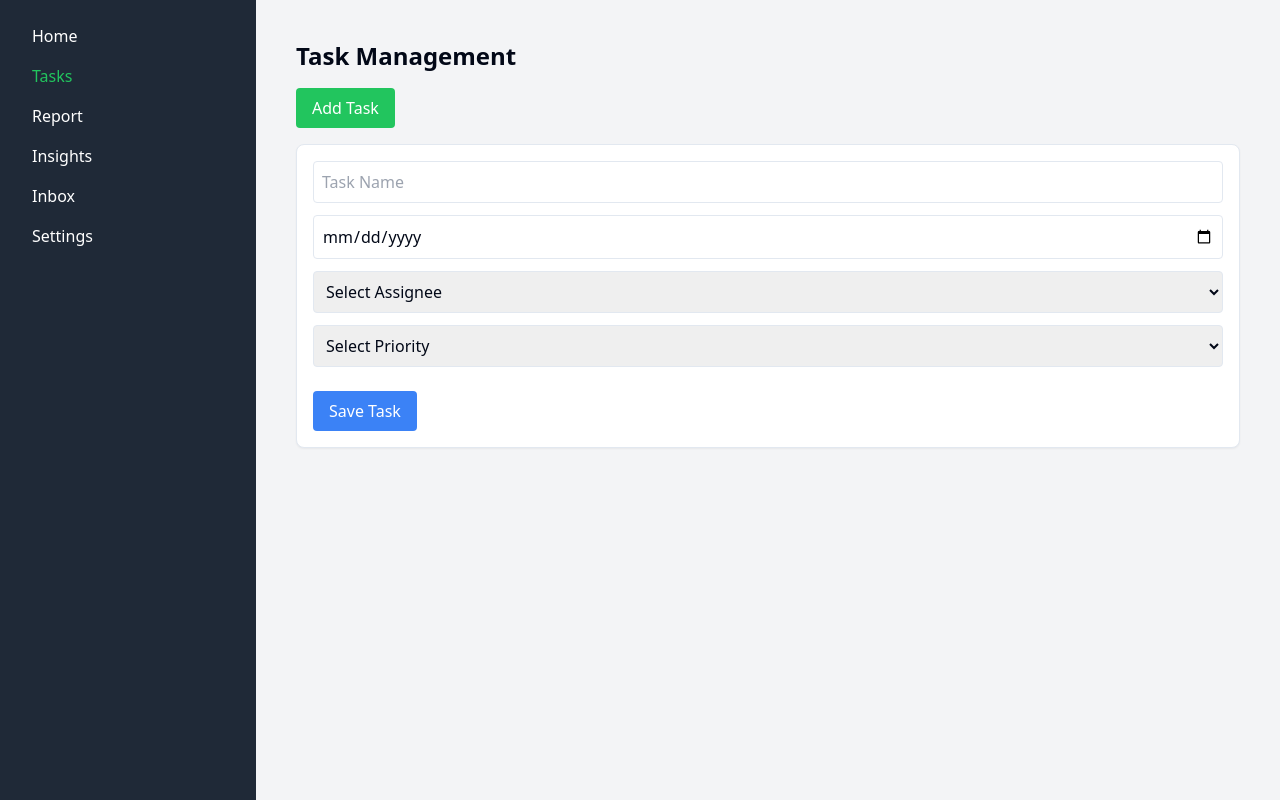
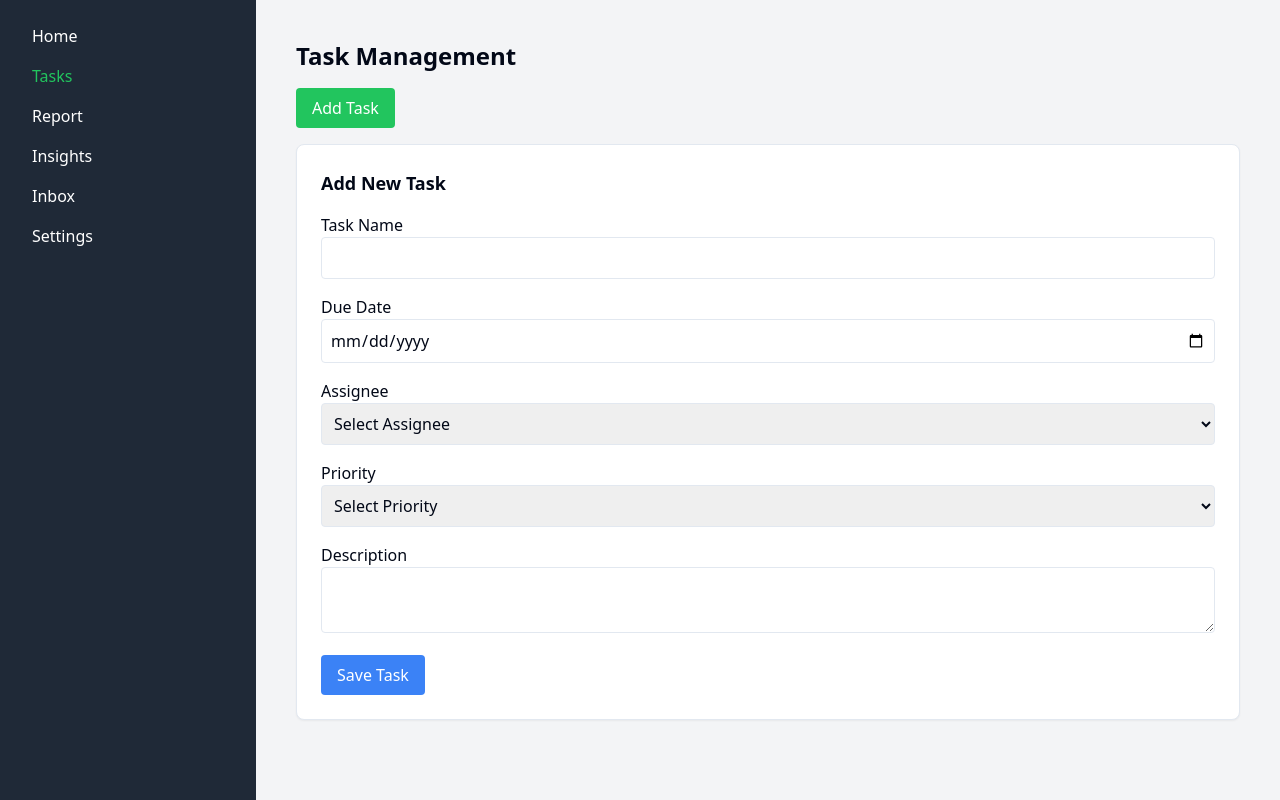
Before and after one commit to diduladishan/task-management-application, a Next.js app: page /tasks in a window 1280 px wide. Both pictures are taken after a click on the button "Add Task". Built offline with nearby package versions, Linux system fonts and the light colour scheme.

Commit message:
feat: integrate form validation with react-hook-form and yup

```diff
--- a/components/AddTaskCard.tsx
+++ b/components/AddTaskCard.tsx
@@ -1,73 +1,99 @@
-import React, { useState } from "react";
-import { Button } from "@/components/ui/button";
-import { Input } from "@/components/ui/input";
-import { Label } from "@/components/ui/label";
+import * as yup from "yup";
+import { toast } from "react-hot-toast";
+import React, { useEffect } from "react";
+import { useForm } from "react-hook-form";
+import { yupResolver } from "@hookform/resolvers/yup";
 
 interface AddTaskCardProps {
-  onSave: (task: Task) => void;
+  onSave: (task: Omit<Task, "status">) => void;
 }
 
-// In AddTaskCard.tsx
 export interface Task {
   id: number;
   name: string;
   dueDate: string | null;
   assignee: string | null;
   priority: string | null;
-  description: string | null; // Add description here
+  description: string | null;
+  status: string;
 }
 
+const schema = yup.object().shape({
+  name: yup.string().required("Task Name is required"),
+  dueDate: yup.string().required("Due Date is required"),
+  assignee: yup.string().required("Assignee is required"),
+  priority: yup.string().required("Priority is required"),
+  description: yup.string().nullable(),
+});
+
 const AddTaskCard: React.FC<AddTaskCardProps> = ({ onSave }) => {
-  const [taskName, setTaskName] = useState("");
-  const [dueDate, setDueDate] = useState<string | null>(null);
-  const [assignee, setAssignee] = useState<string | null>(null);
-  const [priority, setPriority] = useState<string | null>(null);
+  const {
+    register,
+    handleSubmit,
+    reset,
+    formState: { errors },
+  } = useForm<Task>({
+    resolver: yupResolver(schema) as any,
+    defaultValues: {
+      name: "",
+      dueDate: null,
+      assignee: null,
+      priority: null,
+      description: null,
+    },
+  });
 
-  const handleSave = () => {
-    if (!taskName || !dueDate || !assignee || !priority) {
-      alert("Please fill in all fields");
-      return;
-    }
-
-    const newTask: Task = {
+  const onSubmit = (data: Task) => {
+    const newTask = {
       id: Date.now(),
-      name: taskName,
-      dueDate,
-      assignee,
-      priority,
-      description: null,
+      name: data.name,
+      dueDate: data.dueDate,
+      assignee: data.assignee,
+      priority: data.priority,
+      description: data.description,
     };
 
     onSave(newTask);
-    resetForm();
+    reset();
   };
 
-  const resetForm = () => {
-    setTaskName("");
-    setDueDate(null);
-    setAssignee(null);
-    setPriority(null);
-  };
+  useEffect(() => {
+    if (Object.keys(errors).length > 0) {
+      toast.error("Please fill in all the required fields.");
+    }
+  }, [errors]);
 
   return (
-    <div className="border rounded-lg p-4 bg-white shadow-sm">
+    <div className="border rounded-lg p-6 bg-white shadow-sm">
+      <h3 className="text-lg font-semibold mb-4">Add New Task</h3>
+
+      <form onSubmit={handleSubmit(onSubmit)} className="space-y-4">
+        <div>
+          <label htmlFor="name">Task Name</label>
           <input
+            id="name"
             type="text"
-        placeholder="Task Name"
-        value={taskName}
-        onChange={(e) => setTaskName(e.target.value)}
-        className="w-full mb-3 p-2 border rounded"
+            {...register("name")}
+            className="w-full p-2 border rounded"
           />
+        </div>
+
+        <div>
+          <label htmlFor="dueDate">Due Date</label>
           <input
+            id="dueDate"
             type="date"
-        value={dueDate ?? ""}
-        onChange={(e) => setDueDate(e.target.value)}
-        className="w-full mb-3 p-2 border rounded"
+            {...register("dueDate")}
+            className="w-full p-2 border rounded"
           />
+        </div>
+
+        <div>
+          <label htmlFor="assignee">Assignee</label>
           <select
-        value={assignee ?? ""}
-        onChange={(e) => setAssignee(e.target.value)}
-        className="w-full mb-3 p-2 border rounded"
+            id="assignee"
+            {...register("assignee")}
+            className="w-full p-2 border rounded"
           >
             <option value="" disabled>
               Select Assignee
@@ -76,10 +102,14 @@ const AddTaskCard: React.FC<AddTaskCardProps> = ({ onSave }) => {
             <option value="Jane Smith">Jane Smith</option>
             <option value="Alice Brown">Alice Brown</option>
           </select>
+        </div>
+
+        <div>
+          <label htmlFor="priority">Priority</label>
           <select
-        value={priority ?? ""}
-        onChange={(e) => setPriority(e.target.value)}
-        className="w-full mb-3 p-2 border rounded"
+            id="priority"
+            {...register("priority")}
+            className="w-full p-2 border rounded"
           >
             <option value="" disabled>
               Select Priority
@@ -88,12 +118,24 @@ const AddTaskCard: React.FC<AddTaskCardProps> = ({ onSave }) => {
             <option value="Medium">Medium</option>
             <option value="High">High</option>
           </select>
+        </div>
+
+        <div>
+          <label htmlFor="description">Description</label>
+          <textarea
+            id="description"
+            {...register("description")}
+            className="w-full p-2 border rounded"
+          />
+        </div>
+
         <button
-        onClick={handleSave}
+          type="submit"
           className="bg-blue-500 text-white px-4 py-2 rounded mt-3"
         >
           Save Task
         </button>
+      </form>
     </div>
   );
 };
--- a/package.json
+++ b/package.json
@@ -11,6 +11,7 @@
   "dependencies": {
     "@dnd-kit/core": "^6.1.0",
     "@dnd-kit/sortable": "^8.0.0",
+    "@hookform/resolvers": "^3.9.1",
     "@radix-ui/react-dialog": "^1.1.2",
     "@radix-ui/react-label": "^2.1.0",
     "@radix-ui/react-slot": "^1.1.0",
@@ -29,10 +30,13 @@
     "react": "18.3.1",
     "react-datepicker": "^7.5.0",
     "react-dom": "18.3.1",
+    "react-hook-form": "^7.53.2",
+    "react-hot-toast": "^2.4.1",
     "react-icons": "^5.3.0",
     "tailwind-merge": "^2.5.4",
     "tailwindcss": "3.4.15",
     "tailwindcss-animate": "^1.0.7",
-    "typescript": "5.6.3"
+    "typescript": "5.6.3",
+    "yup": "^1.4.0"
   }
 }
```
Also changed, not shown: 1 other file (tests, documents, lock files or other folders). Lines whose indentation alone changed are shown as unchanged.
